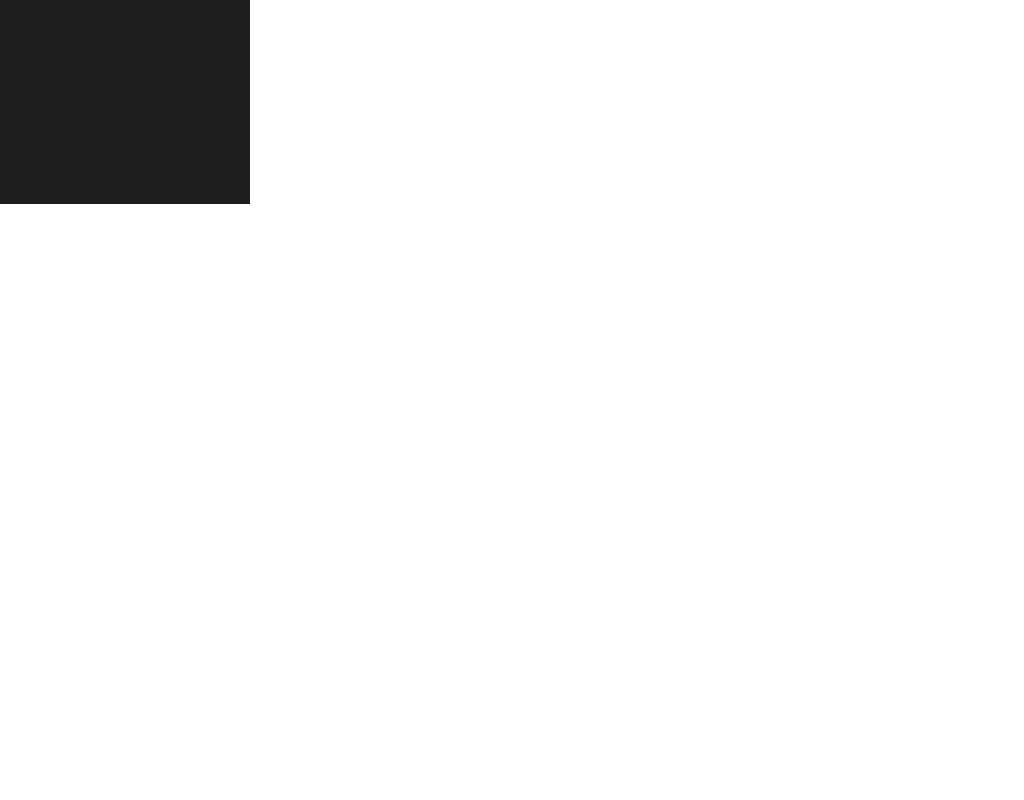
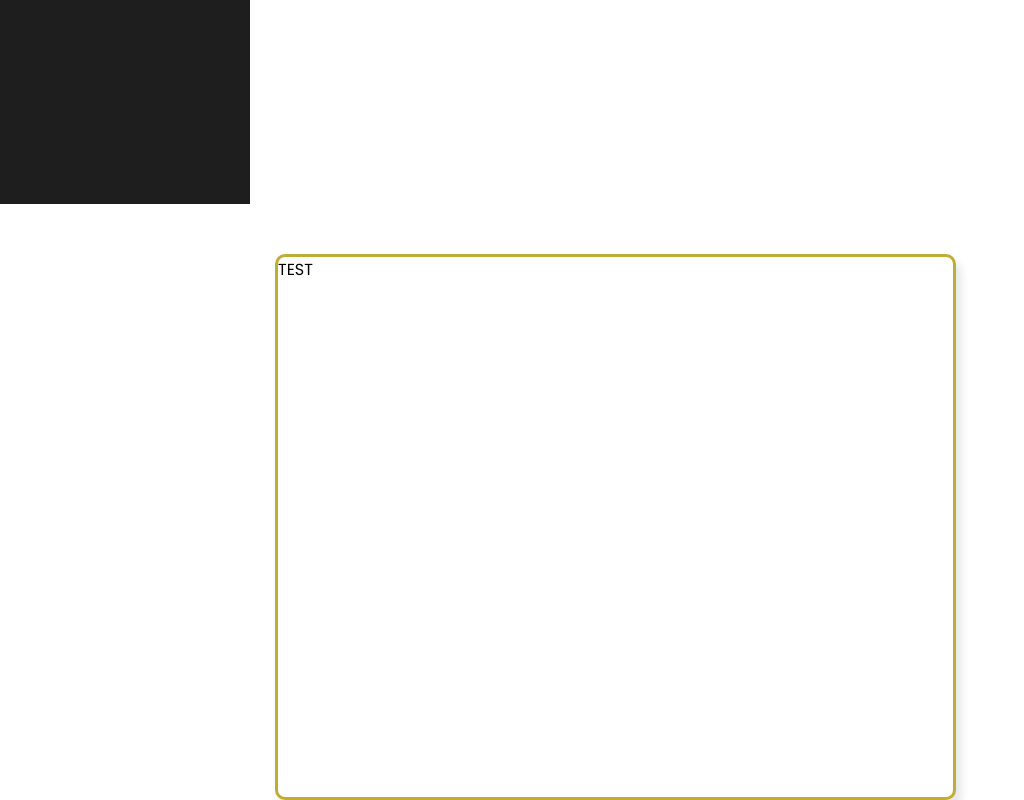
Before and after one commit to alliebourden/fableforge, a React (Vite) app: page / in a window 1280 px wide. Shown: the part 821-1621 px from the top of the page, without its empty margins (0-1024 px from the left). Before the commit the page ends 1025 px from the top, so only its background shows below. Built offline with nearby package versions, Linux system fonts and the light colour scheme.

Commit message:
fix: routing issue, implemented Outlet

```diff
--- a/src/Routes.jsx
+++ b/src/Routes.jsx
@@ -1,4 +1,4 @@
-import { createBrowserRouter, Route } from "react-router-dom";
+import { createBrowserRouter } from "react-router-dom";
 import Dashboard from "./pages/Dashboard";
 import SessionEditor from "./pages/SessionEditor";
 import Layout from "./pages/Layout";
@@ -8,7 +8,7 @@ const router = createBrowserRouter([
     path: "/",
     element: <Layout />,
     children: [
-      { path: "", element: <Dashboard /> },
+      { path: "/", element: <Dashboard /> },
       { path: "session-editor", element: <SessionEditor /> },
     ],
   },
--- a/src/pages/Layout.jsx
+++ b/src/pages/Layout.jsx
@@ -1,8 +1,7 @@
 import Logo from "./images/logo-small.png";
-import { useNavigate } from "react-router-dom";
+import { Outlet } from "react-router-dom";
 
-export default function Layout({ children }) {
-  const navigate = useNavigate();
+export default function Layout() {
   return (
     <div>
       <div className="top-bar">
@@ -74,7 +73,7 @@ export default function Layout({ children }) {
             </svg>
           </div>
           <div className="sidebar-links">
-            <a onClick={() => navigate("/")}>Dashboard</a>
+            <a>Dashboard</a>
             <a>Campaign Summary</a>
             <a>Session List</a>
             <a>Quest Tracker</a>
@@ -82,7 +81,7 @@ export default function Layout({ children }) {
           </div>
         </div>
       </div>
-      {children}
+      <Outlet />
     </div>
   );
 }
```
